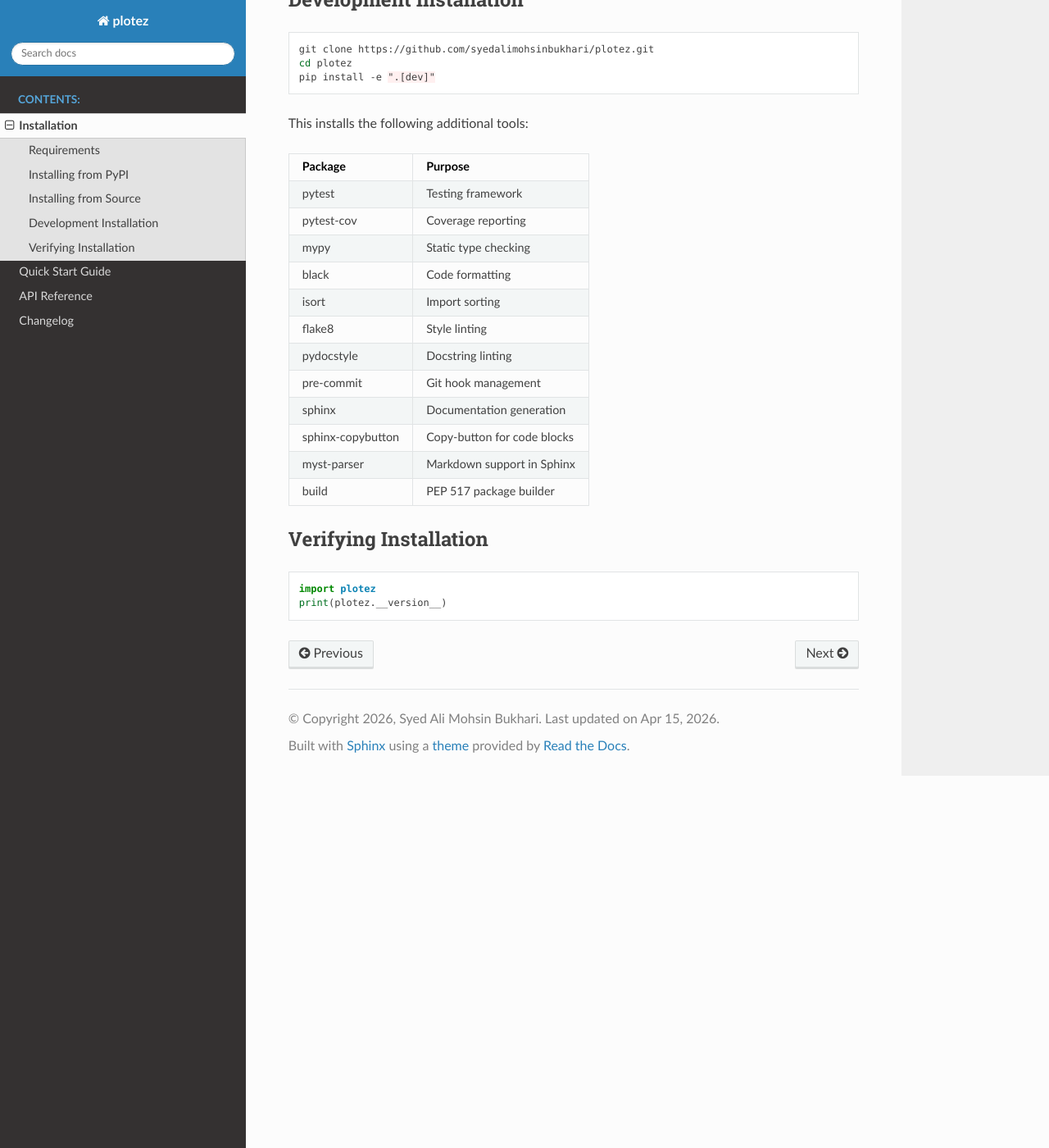
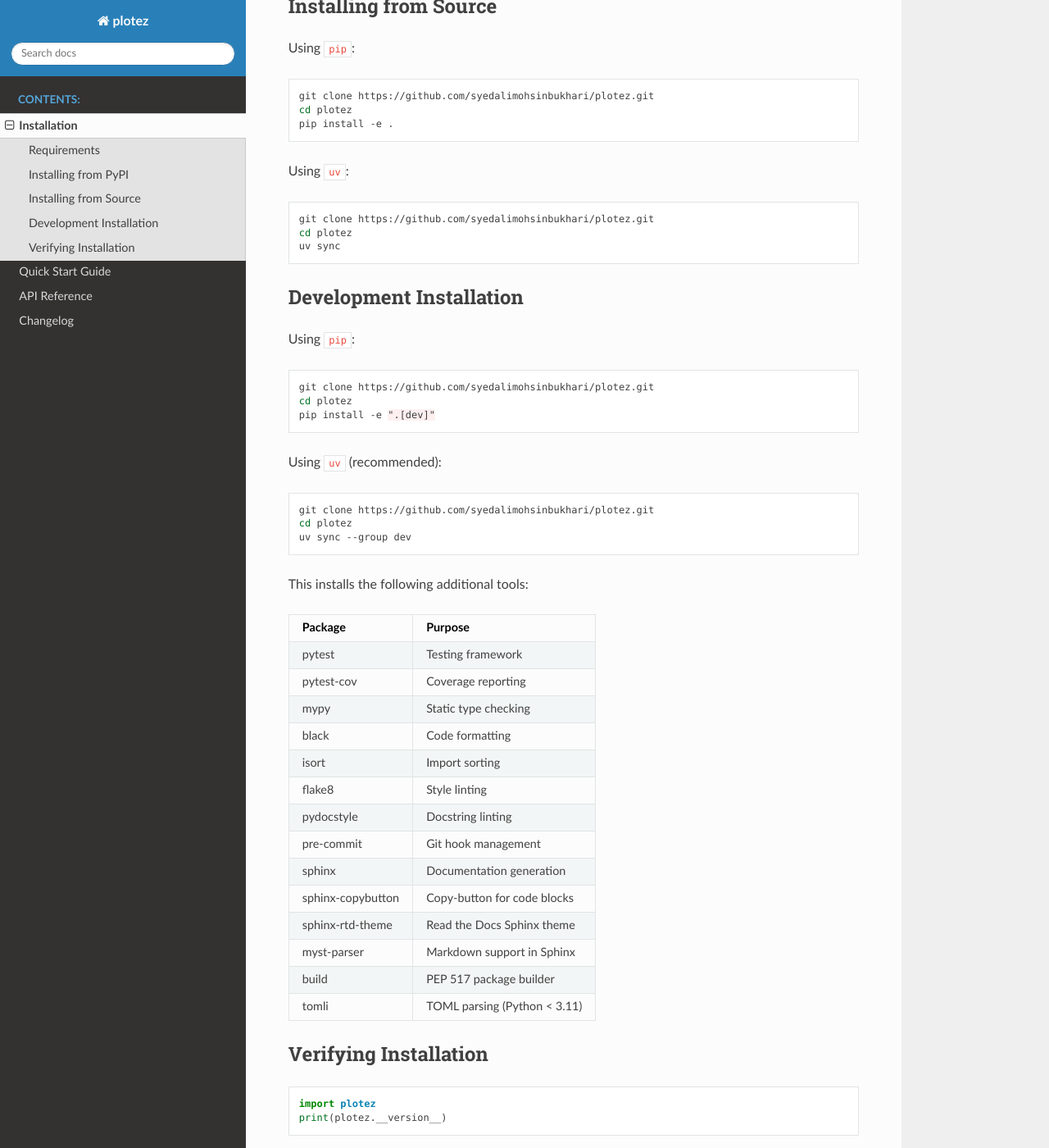
Before and after one commit to syedalimohsinbukhari/plotez, a Sphinx documentation site: the page built from docs/installation.rst, in a window 1280 px wide and 1400 px high, scrolled down 632 px. Shown: the whole window at 82% size. Built offline with Sphinx 7.4.7 and the Read the Docs theme 3.1.0, drawn with Linux system fonts in a browser that asks for light colours; some of the changed text lies outside the part shown.

Commit message:
[histplots-minor-2]
1. added `typing.py` for one source truth for typing aliases
2. updated `requirements.txt` via uv export
3. updated `code_coverage.yml` and `file_linting.yml` to support uv
4. added `uv.lock` file

```diff
--- a/docs/conf.py
+++ b/docs/conf.py
@@ -60,9 +60,12 @@
 # Autodoc settings
 autodoc_default_options = {"members": True, "member-order": "groupwise", "undoc-members": True}
 autodoc_type_aliases = {
-    "ArrayLike": "~numpy.typing.ArrayLike",
     "Sequence": "~collections.abc.Sequence",
-    "LSE": "~plotez.backend.utilities.LSE",
+    "ArrayLike": "~plotez.typing.ArrayLike",
+    "AxesReturn": "~plotez.typing.AxesReturn",
+    "AxesFigReturn": "~plotez.typing.AxesFigReturn",
+    "LABEL_MGMT": "~plotez.typing.LABEL_MGMT",
+    "LSE": "~plotez.typing.utilities.LSE",
 }
 autodoc_typehints_format = "short"
 
@@ -76,5 +79,5 @@
 # Autosummary settings
 autosummary_generate = True
 autodoc_typehints = "description"
-add_module_names = False
-html_show_sourcelink = False
+add_module_names = True
+html_show_sourcelink = True
--- a/docs/installation.rst
+++ b/docs/installation.rst
@@ -12,12 +12,22 @@
 Installing from PyPI
 --------------------
 
+Using ``pip``:
+
 .. code-block:: bash
 
    pip install plotez
 
+Using ``uv``:
+
+.. code-block:: bash
+
+   uv add plotez
+
 Installing from Source
 ----------------------
+
+Using ``pip``:
 
 .. code-block:: bash
 
@@ -25,8 +35,18 @@
    cd plotez
    pip install -e .
 
+Using ``uv``:
+
+.. code-block:: bash
+
+   git clone https://github.com/syedalimohsinbukhari/plotez.git
+   cd plotez
+   uv sync
+
 Development Installation
 ------------------------
+
+Using ``pip``:
 
 .. code-block:: bash
 
@@ -34,35 +54,47 @@
    cd plotez
    pip install -e ".[dev]"
 
+Using ``uv`` (recommended):
+
+.. code-block:: bash
+
+   git clone https://github.com/syedalimohsinbukhari/plotez.git
+   cd plotez
+   uv sync --group dev
+
 This installs the following additional tools:
 
-+------------------+----------------------------------------+
-| Package          | Purpose                                |
-+==================+========================================+
-| pytest           | Testing framework                      |
-+------------------+----------------------------------------+
-| pytest-cov       | Coverage reporting                     |
-+------------------+----------------------------------------+
-| mypy             | Static type checking                   |
-+------------------+----------------------------------------+
-| black            | Code formatting                        |
-+------------------+----------------------------------------+
-| isort            | Import sorting                         |
-+------------------+----------------------------------------+
-| flake8           | Style linting                          |
-+------------------+----------------------------------------+
-| pydocstyle       | Docstring linting                      |
-+------------------+----------------------------------------+
-| pre-commit       | Git hook management                    |
-+------------------+----------------------------------------+
-| sphinx           | Documentation generation               |
-+------------------+----------------------------------------+
-| sphinx-copybutton| Copy-button for code blocks            |
-+------------------+----------------------------------------+
-| myst-parser      | Markdown support in Sphinx             |
-+------------------+----------------------------------------+
-| build            | PEP 517 package builder                |
-+------------------+----------------------------------------+
++--------------------+----------------------------------------+
+| Package            | Purpose                                |
++====================+========================================+
+| pytest             | Testing framework                      |
++--------------------+----------------------------------------+
+| pytest-cov         | Coverage reporting                     |
++--------------------+----------------------------------------+
+| mypy               | Static type checking                   |
++--------------------+----------------------------------------+
+| black              | Code formatting                        |
++--------------------+----------------------------------------+
+| isort              | Import sorting                         |
++--------------------+----------------------------------------+
+| flake8             | Style linting                          |
++--------------------+----------------------------------------+
+| pydocstyle         | Docstring linting                      |
++--------------------+----------------------------------------+
+| pre-commit         | Git hook management                    |
++--------------------+----------------------------------------+
+| sphinx             | Documentation generation               |
++--------------------+----------------------------------------+
+| sphinx-copybutton  | Copy-button for code blocks            |
++--------------------+----------------------------------------+
+| sphinx-rtd-theme   | Read the Docs Sphinx theme             |
++--------------------+----------------------------------------+
+| myst-parser        | Markdown support in Sphinx             |
++--------------------+----------------------------------------+
+| build              | PEP 517 package builder                |
++--------------------+----------------------------------------+
+| tomli              | TOML parsing (Python < 3.11)           |
++--------------------+----------------------------------------+
 
 Verifying Installation
 ----------------------
--- a/pyproject.toml
+++ b/pyproject.toml
@@ -35,11 +35,11 @@
     "pytest-cov",
     "mypy",
     "sphinx",
-    "cloud-sptheme",
+    "isort",
     "black",
-    "isort",
     "pydocstyle",
     "flake8",
+    "pylint",
     "pre-commit",
     "tomli",
     "build",
```
Also changed, not shown: docs/api.rst (+8 -0 lines), requirements-dev.txt (deleted, +0 -28 lines), requirements.txt (+35 -2 lines), 8 other files.
